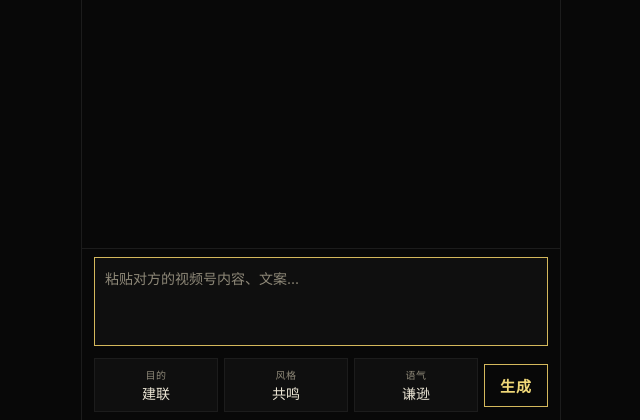
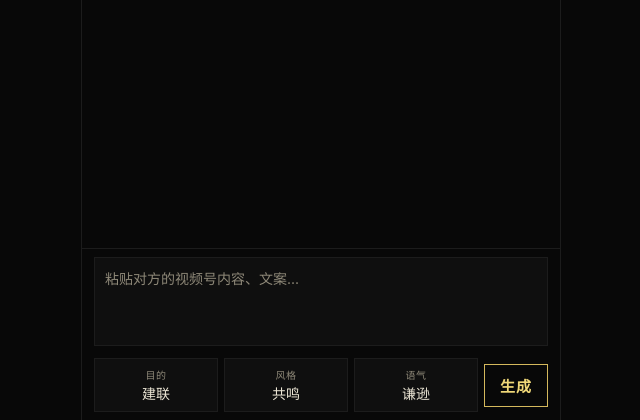
Before and after one commit to keatemorishita-svg/anchor, a Flask app: page / in a window 1280 px wide, with the pointer over the restyled element. Shown: the part 380-800 px from the top of the page, without its empty margins (319-959 px from the left). Run offline with Flask 3, Linux system fonts and the light colour scheme.

Commit message:
Revert textarea hover glow — only small clear-btn lights up

```diff
--- a/templates/index.html
+++ b/templates/index.html
@@ -78,7 +78,6 @@
     font-family: inherit; outline: none; resize: none; line-height: 1.5;
   }
   .comment-bar textarea:focus { border-color: var(--gold); }
-  .textarea-wrap:hover textarea { border-color: var(--gold); }
   .comment-bar textarea::placeholder { color: var(--text-muted); font-size: 14px; }
   .clear-btn {
     position: absolute; top: 0; right: 0;
```
